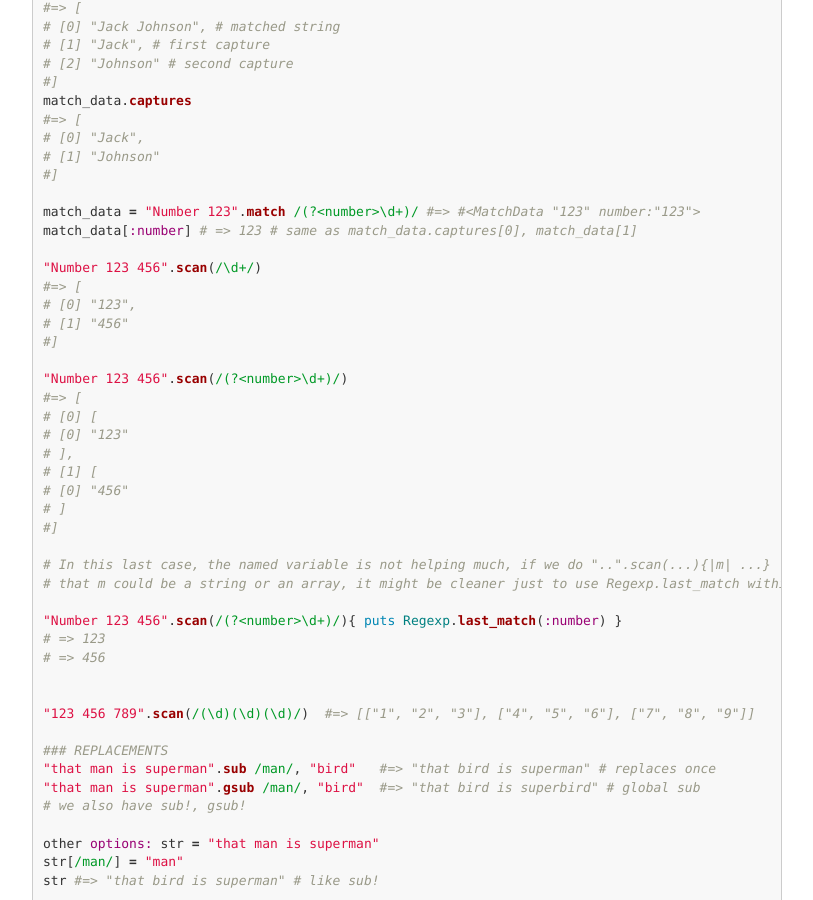
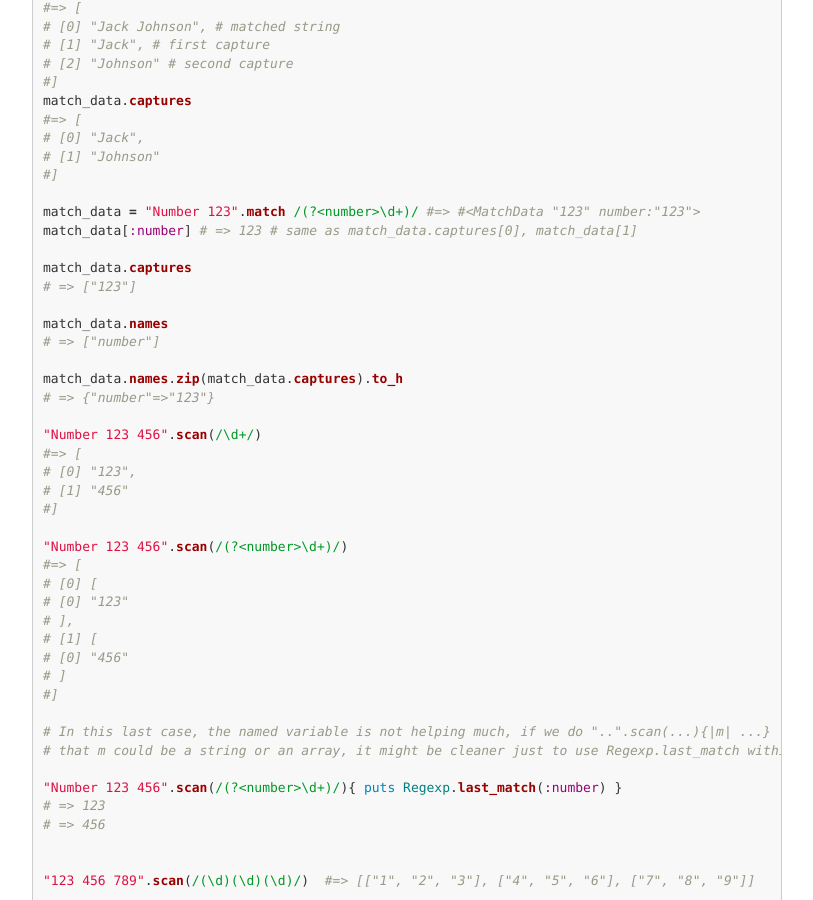
Before and after one commit to fsainz/fsainz.github.com, a Jekyll site: the page built from _posts/2016-10-23-ruby-regex.md, in a window 1280 px wide and 900 px high, scrolled down 1137 px. Shown: the whole window, without its empty margins (233-1046 px from the left). Built offline with Jekyll 4.4.1, drawn with Linux system fonts in a browser that asks for light colours; nearby versions of some CDN libraries; comment, search, counter and statistics services are not loaded.

Commit message:
regex zip capture with names

```diff
--- a/_posts/2016-10-23-ruby-regex.md
+++ b/_posts/2016-10-23-ruby-regex.md
@@ -67,6 +67,15 @@ match_data.captures
 
 match_data = "Number 123".match /(?<number>\d+)/ #=> #<MatchData "123" number:"123">
 match_data[:number] # => 123  # same as match_data.captures[0], match_data[1]
+
+match_data.captures
+# => ["123"]
+
+match_data.names
+# => ["number"]
+
+match_data.names.zip(match_data.captures).to_h
+# => {"number"=>"123"}
 
 "Number 123 456".scan(/\d+/)
 #=> [
```
